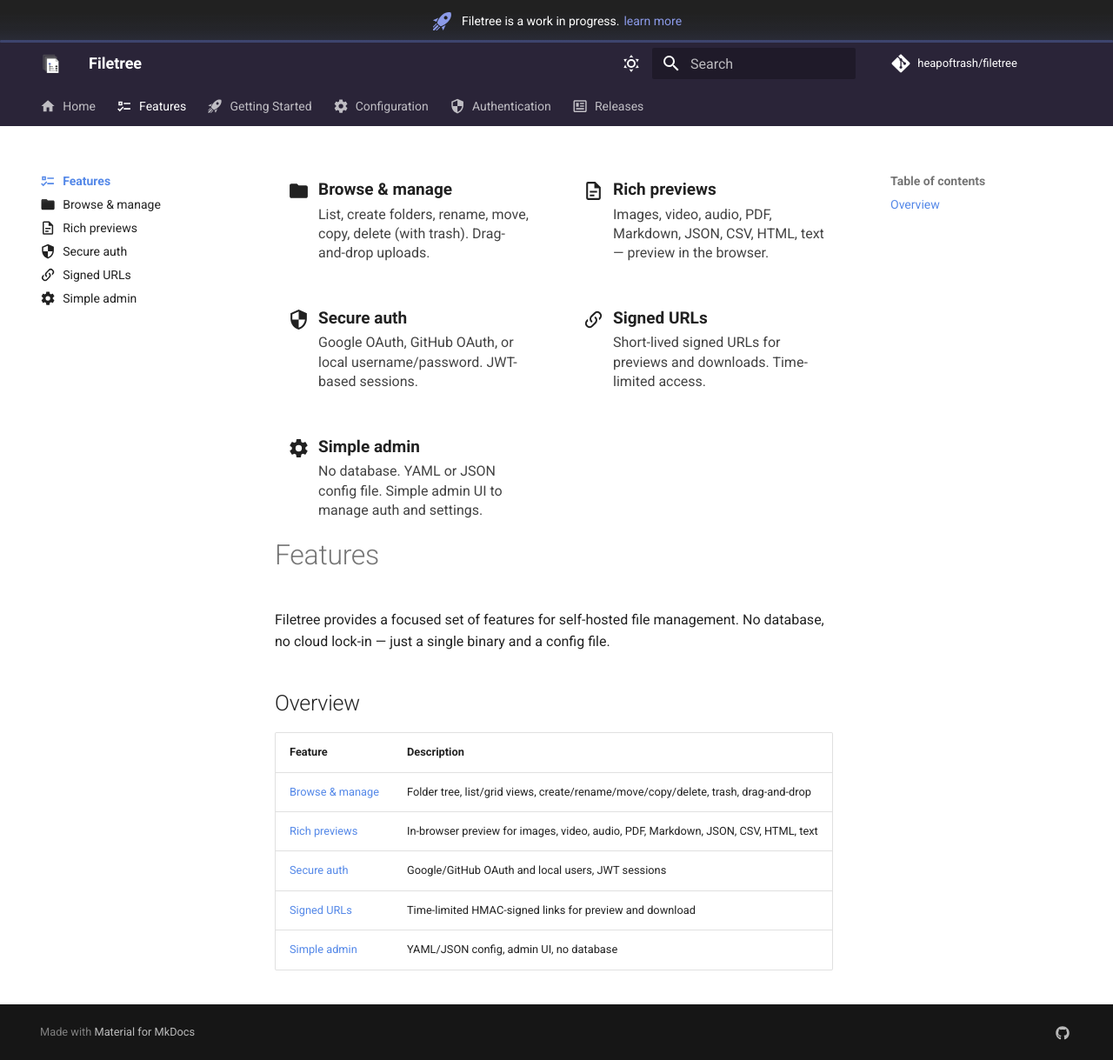
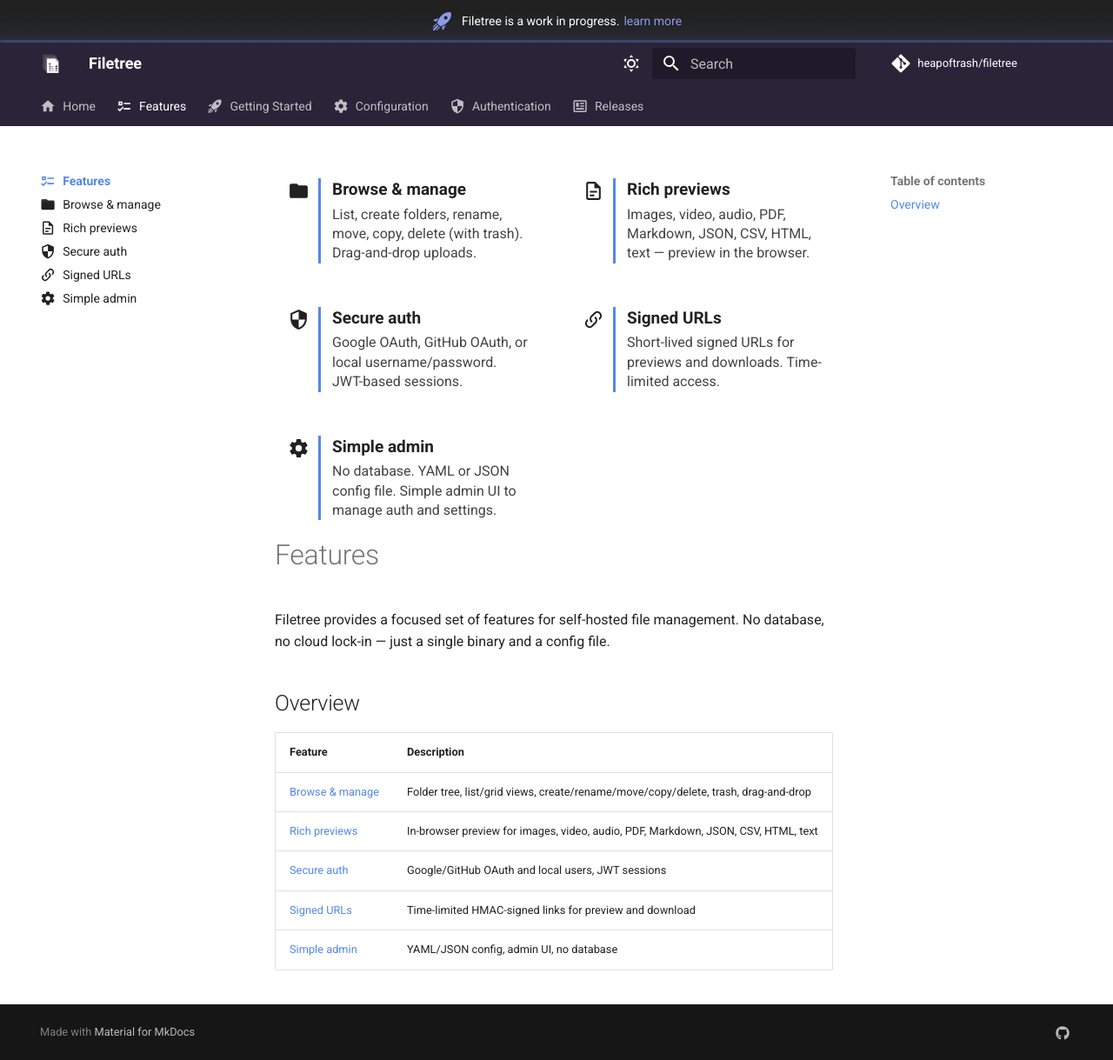
Before and after one commit to heapoftrash/filetree, an MkDocs documentation site: the page built from docs/features/index.md, in a window 1280 px wide and 1219 px high. Shown: the whole window at 87% size. Built offline with MkDocs 1.6.1 and Material for MkDocs 9.7.7, drawn with Linux system fonts in a browser that asks for light colours; comment, search, counter and statistics services are not loaded.

Commit message:
style(docs): add blue left accent on feature card text

```diff
--- a/docs/assets/styles/page-meta.css
+++ b/docs/assets/styles/page-meta.css
@@ -106,6 +106,8 @@ a.md-page-feature-card--link:hover {
   flex: 1;
   min-width: 0;
   line-height: 1.4;
+  padding-left: 0.65rem;
+  border-left: 3px solid #5488e8;
 }
 
 .md-page-feature-card__title {
```
